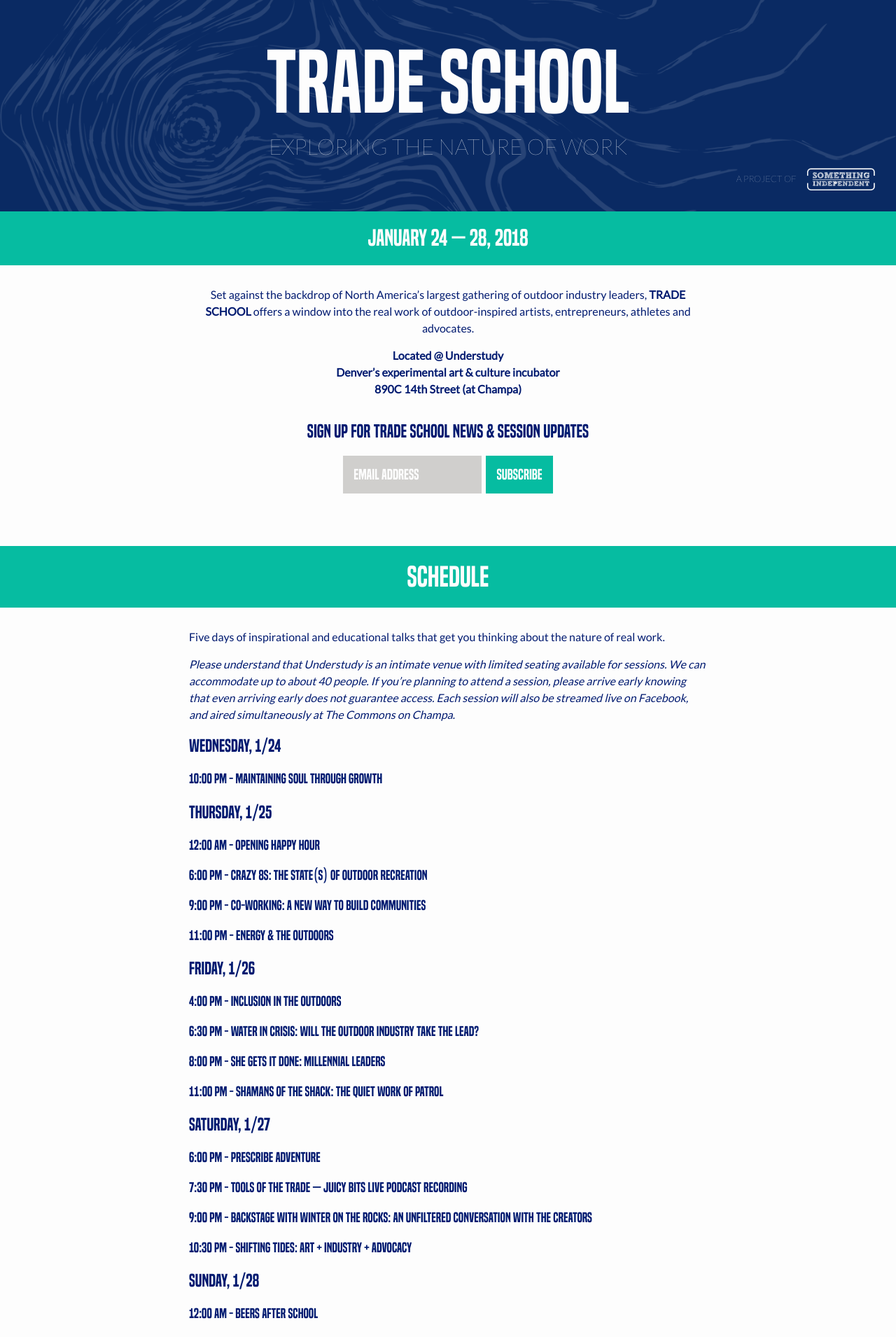
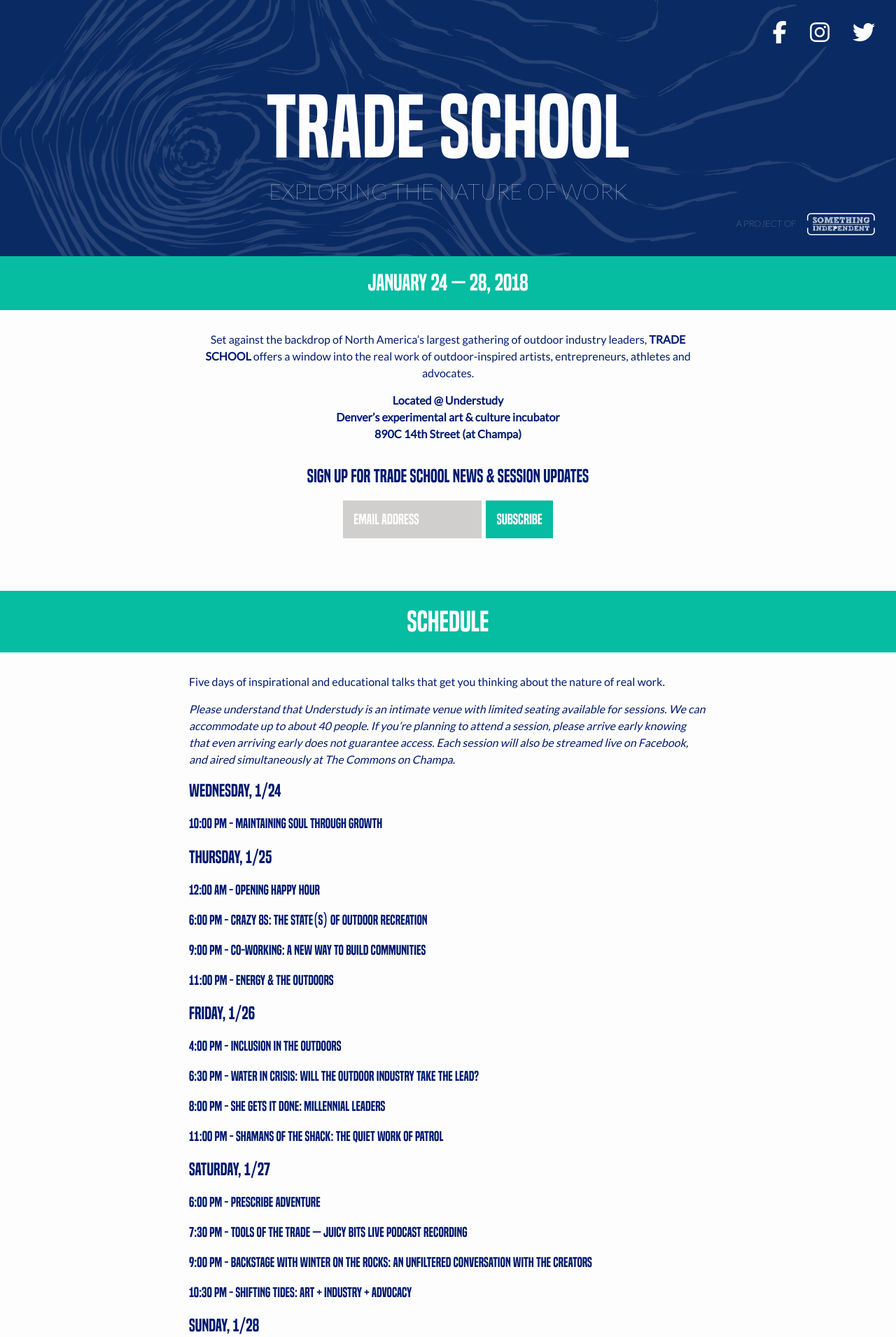
Before and after one commit to somethingindependent/tradeschool, a Jekyll site: the page built from index.html, in a window 1280 px wide. Shown: the top 1910 px of the page at 70% size. Built offline with Jekyll 4.4.1, drawn with Linux system fonts in a browser that asks for light colours; nearby versions of some CDN libraries.

Commit message:
Add social icons with FontAwesome

```diff
--- a/_includes/head.html
+++ b/_includes/head.html
@@ -7,4 +7,5 @@
   {% if jekyll.environment == 'production' and site.google_analytics %}
     {% include google-analytics.html %}
   {% endif %}
+  <script src="https://use.fontawesome.com/a2e9fc9d41.js"></script>
 </head>
--- a/_includes/header.html
+++ b/_includes/header.html
@@ -1,4 +1,9 @@
 <header class="site-header" role="banner">
+  <div class="site-social">
+    <a href="https://www.facebook.com/SomethingIndependent/" target="_blank"><i class="fa fa-facebook fa-2x"></i></a>
+    <a href="https://instagram.com/somethingindependent" target="_blank"><i class="fa fa-instagram fa-2x"></i></a>
+    <a href="https://twitter.com/somethingindpnt" target="_blank"><i class="fa fa-twitter fa-2x"></i></a>
+  </div>
   <div class="wrapper">
     <a href="{{ "/" | relative_url }}" class="site-title">Trade School</a>
     <h3 class="site-subtitle">Exploring the nature of work</h1>
@@ -8,7 +13,6 @@
       A project of <img src="/assets/si_logo_white.png" alt="Something Independent" />
     </a>
   </div>
-
 </header>
 
 {% unless layout.exclude_tagline %}
--- a/_sass/minima/_layout.scss
+++ b/_sass/minima/_layout.scss
@@ -79,6 +79,28 @@
     display: inline;
     height: 2.5em;
     padding-left: 1em;
+  }
+}
+
+.site-social {
+  position: relative;
+  text-align: right;
+  z-index: 10;
+  width: 100%;
+  padding-top: $spacing-unit;
+
+  @include media-query($on-palm) {
+    text-align: center;
+    padding-top: $spacing-unit / 2;
+  }
+
+  a {
+    margin: 0 $spacing-unit 0 0;
+    color: $background-color;
+
+    @include media-query($on-palm) {
+      margin: 0 $spacing-unit / 2;
+    }
   }
 }
 
```
